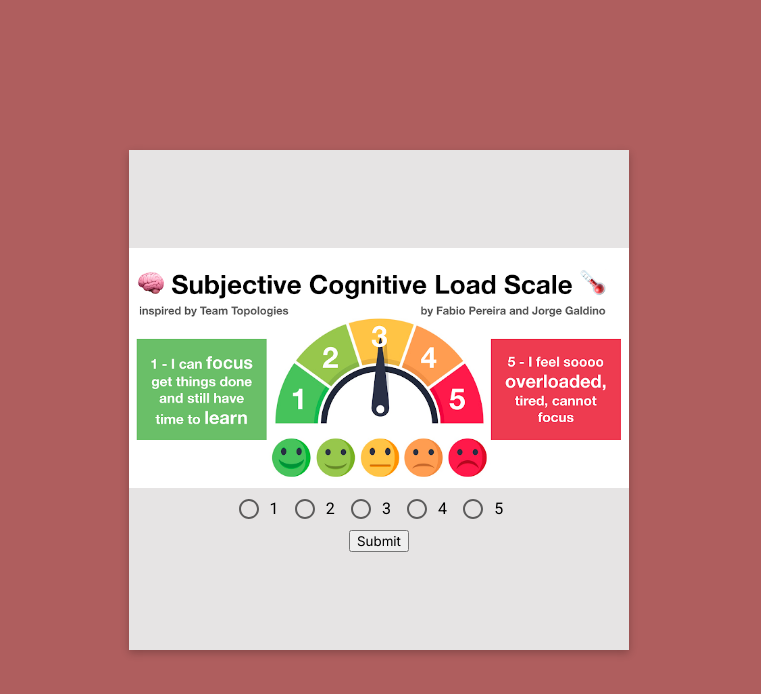
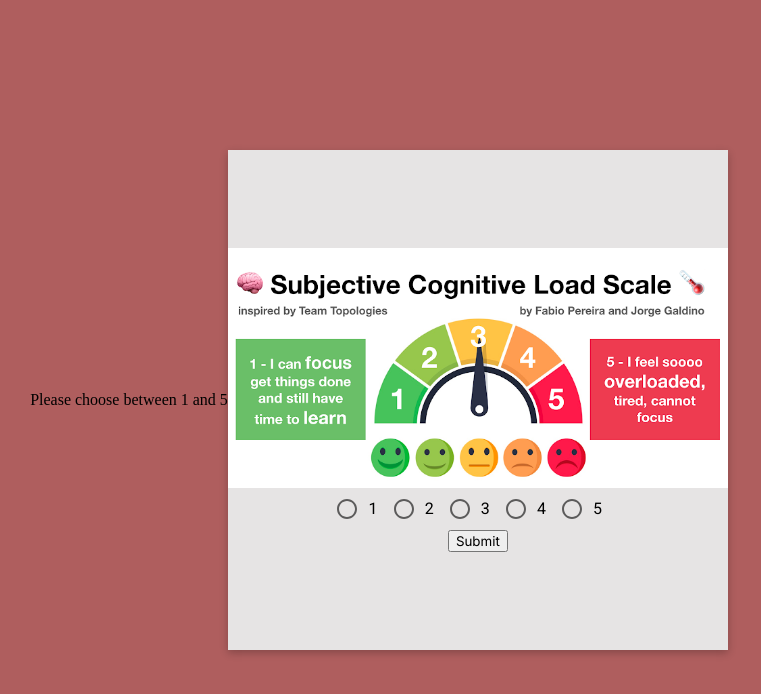
Before and after one commit to cognitiveloadometer/react-app, a React (Create React App) app: page /teams/1 in a window 1280 px wide. Shown: the top 694 px of the page, without its empty margins (261-1022 px from the left). Built offline with nearby package versions, Linux system fonts and the light colour scheme; no server answers.

Commit message:
form edit

```diff
--- a/src/pages/form.jsx
+++ b/src/pages/form.jsx
@@ -33,6 +33,7 @@ export const Form = () => {
 
     return(
         <Background>
+            <h1>Please choose between 1 and 5</h1>
             {!returnMessage &&
             <Container>
                 <img src={cognitive} width="500px" alt="Subjective Cognitive Load Scale"/>
```
